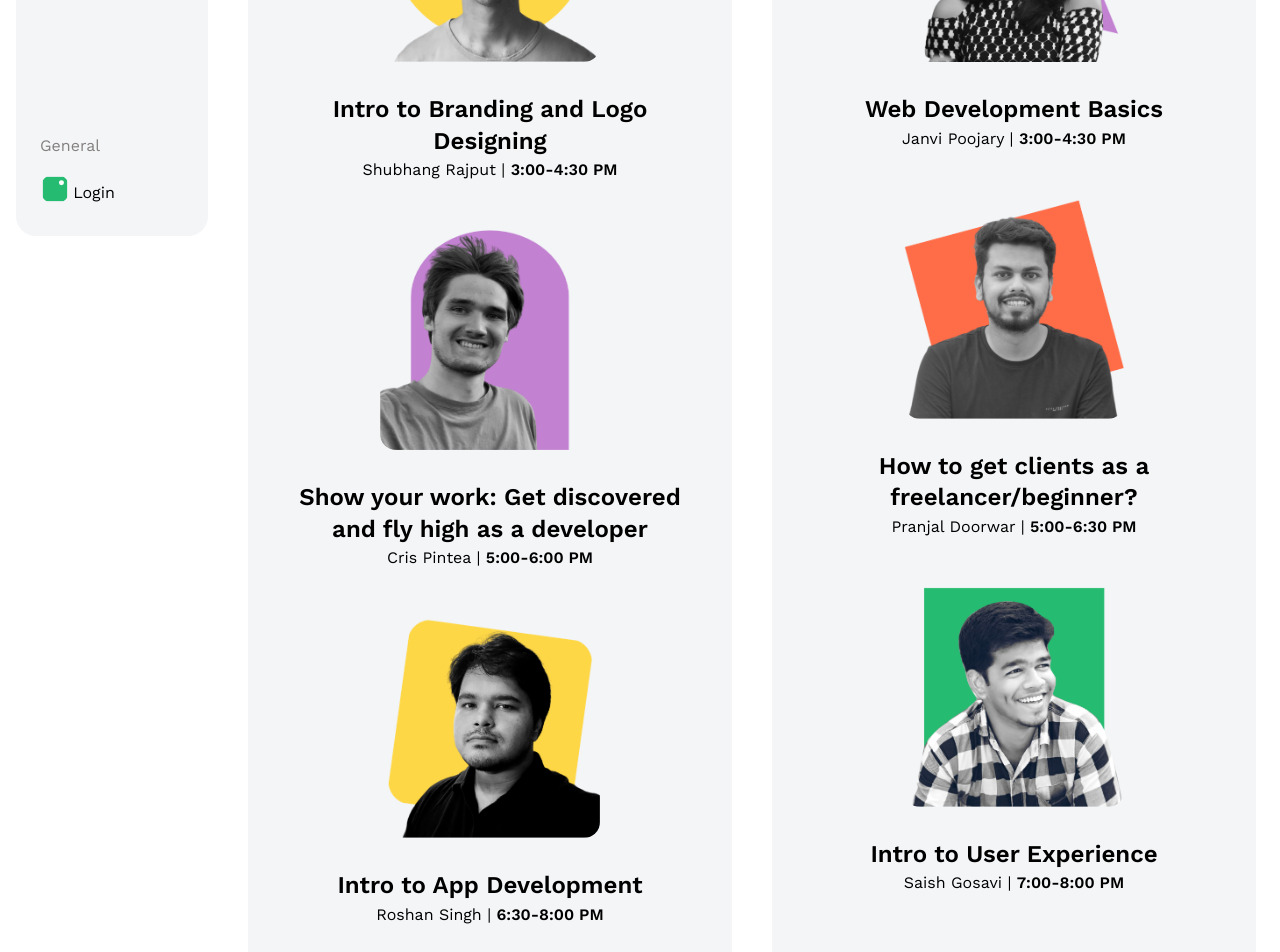
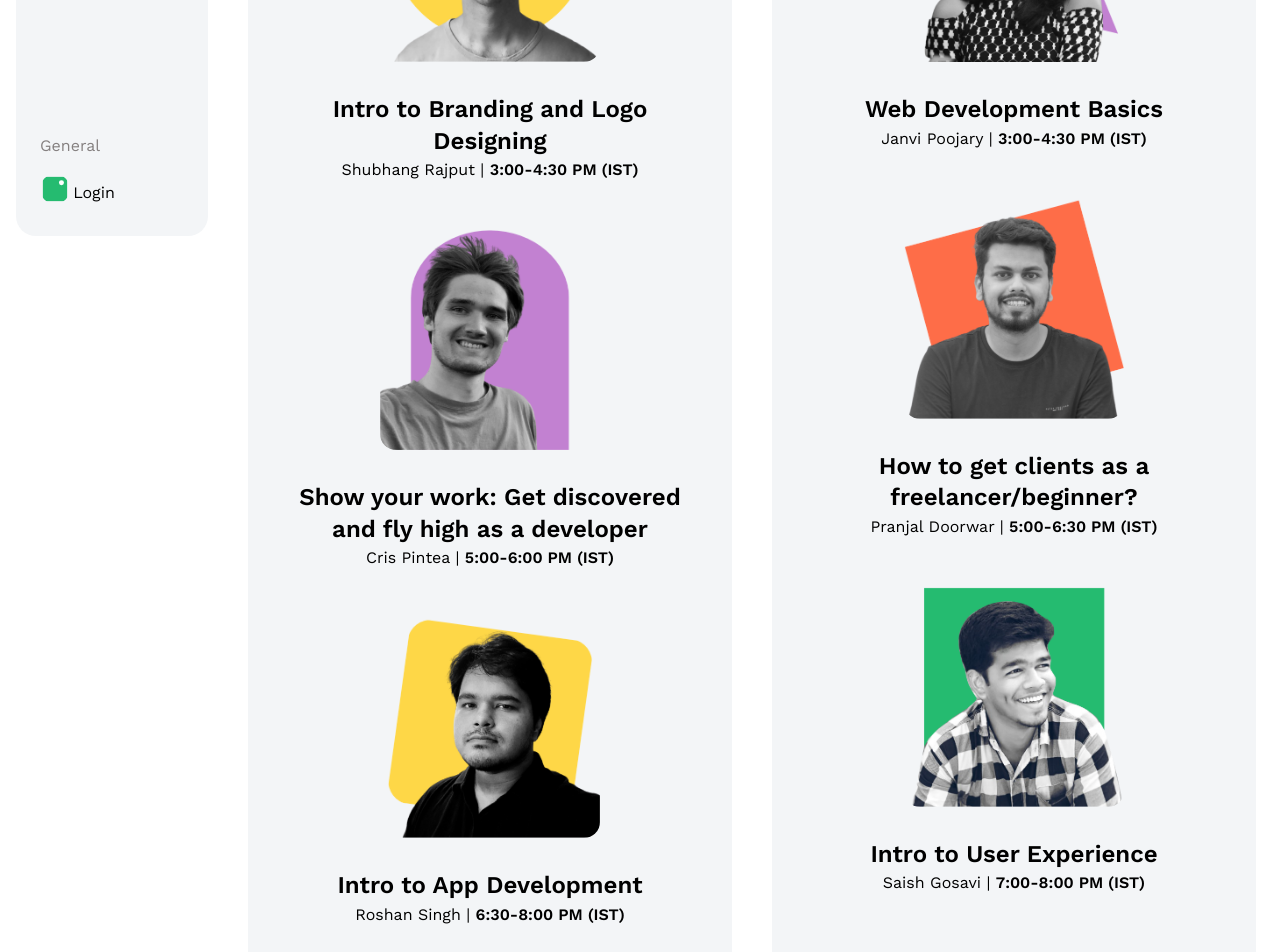
Before and after one commit to thecodegrain/dameet-site, a Next.js app: page /schedule in a window 1280 px wide. Shown: the part 500-1452 px from the top of the page. Built offline with nearby package versions, Linux system fonts and the light colour scheme; no server answers.

Commit message:
Added IST to the schedule timings

```diff
--- a/pages/mainstage.js
+++ b/pages/mainstage.js
@@ -79,9 +79,9 @@ const Mainstage = () => {
                     <div>
                       <h3>July 17, 21</h3>
                       <h4 className="small-space">
-                        Session 1: Will be announced soon!
+                        Session 1: Intro to Branding and Logo Designing
                       </h4>
-                      <p>Category | 4: 30 PM</p>
+                      <p>Shubhang Rajput | 3: 00 PM (IST)</p>
                       <div>
                         <a className="btn small-space">Session notes</a>
                       </div>
--- a/pages/schedule.js
+++ b/pages/schedule.js
@@ -54,7 +54,7 @@ const Schedule = () => {
                     </h4>
                     <p className="text-center">
                       Shubhang Rajput |{" "}
-                      <span className="bold">3:00-4:30 PM</span>
+                      <span className="bold">3:00-4:30 PM (IST)</span>
                     </p>
                   </div>
                 </div>
@@ -70,7 +70,8 @@ const Schedule = () => {
                     Show your work: Get discovered and fly high as a developer
                   </h4>
                   <p className="text-center">
-                    Cris Pintea | <span className="bold">5:00-6:00 PM</span>
+                    Cris Pintea |{" "}
+                    <span className="bold">5:00-6:00 PM (IST)</span>
                   </p>
                 </div>
                 <div className="a-self">
@@ -85,7 +86,8 @@ const Schedule = () => {
                     Intro to App Development
                   </h4>
                   <p className="text-center">
-                    Roshan Singh | <span className="bold">6:30-8:00 PM</span>
+                    Roshan Singh |{" "}
+                    <span className="bold">6:30-8:00 PM (IST)</span>
                   </p>
                 </div>
                 <div className="a-self">
@@ -101,7 +103,7 @@ const Schedule = () => {
                   </h4>
                   <p className="text-center">
                     Shubhang + Roshan |{" "}
-                    <span className="bold">8:15-9:00 PM</span>
+                    <span className="bold">8:15-9:00 PM (IST)</span>
                   </p>
                 </div>
               </div>
@@ -120,7 +122,8 @@ const Schedule = () => {
                       Web Development Basics
                     </h4>
                     <p className="text-center">
-                      Janvi Poojary | <span className="bold">3:00-4:30 PM</span>
+                      Janvi Poojary |{" "}
+                      <span className="bold">3:00-4:30 PM (IST)</span>
                     </p>
                   </div>
                 </div>
@@ -136,7 +139,8 @@ const Schedule = () => {
                     How to get clients as a freelancer/beginner?
                   </h4>
                   <p className="text-center">
-                    Pranjal Doorwar | <span className="bold">5:00-6:30 PM</span>
+                    Pranjal Doorwar |{" "}
+                    <span className="bold">5:00-6:30 PM (IST)</span>
                   </p>
                 </div>
                 <div className="a-self">
@@ -151,7 +155,8 @@ const Schedule = () => {
                     Intro to User Experience
                   </h4>
                   <p className="text-center">
-                    Saish Gosavi | <span className="bold">7:00-8:00 PM</span>
+                    Saish Gosavi |{" "}
+                    <span className="bold">7:00-8:00 PM (IST)</span>
                   </p>
                 </div>
               </div>
```
